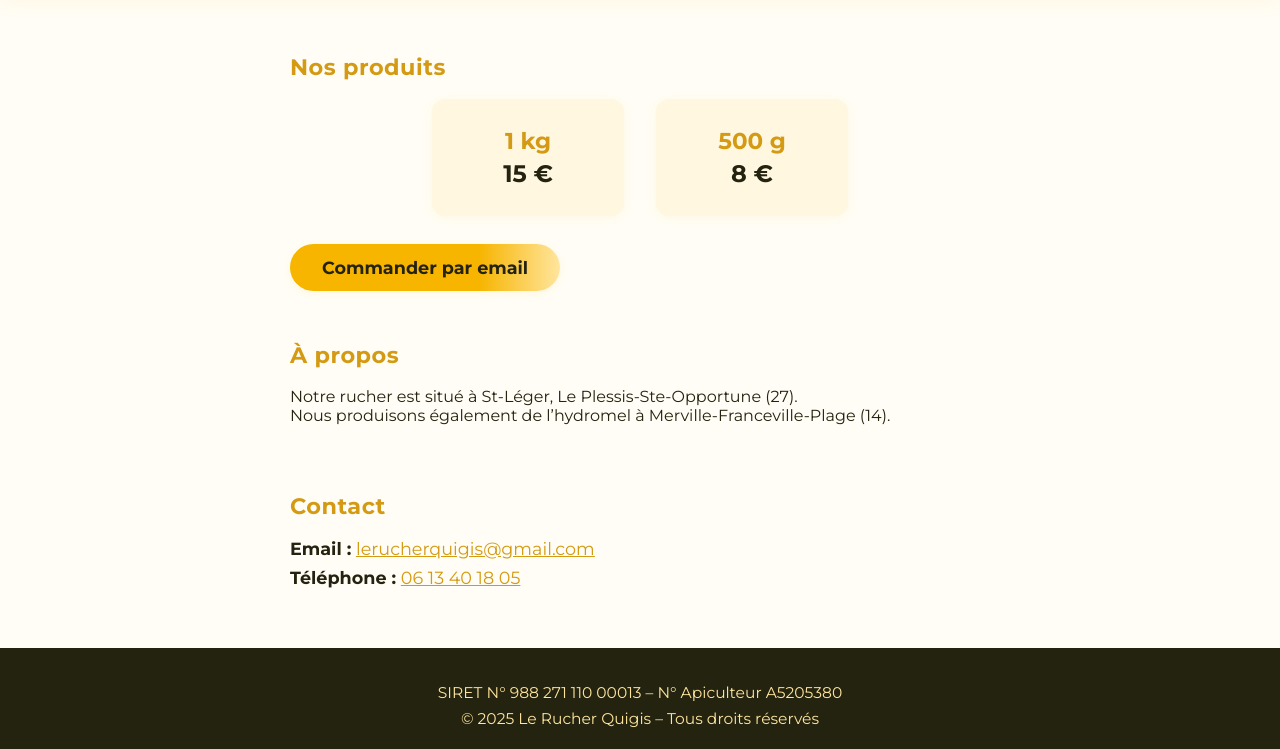
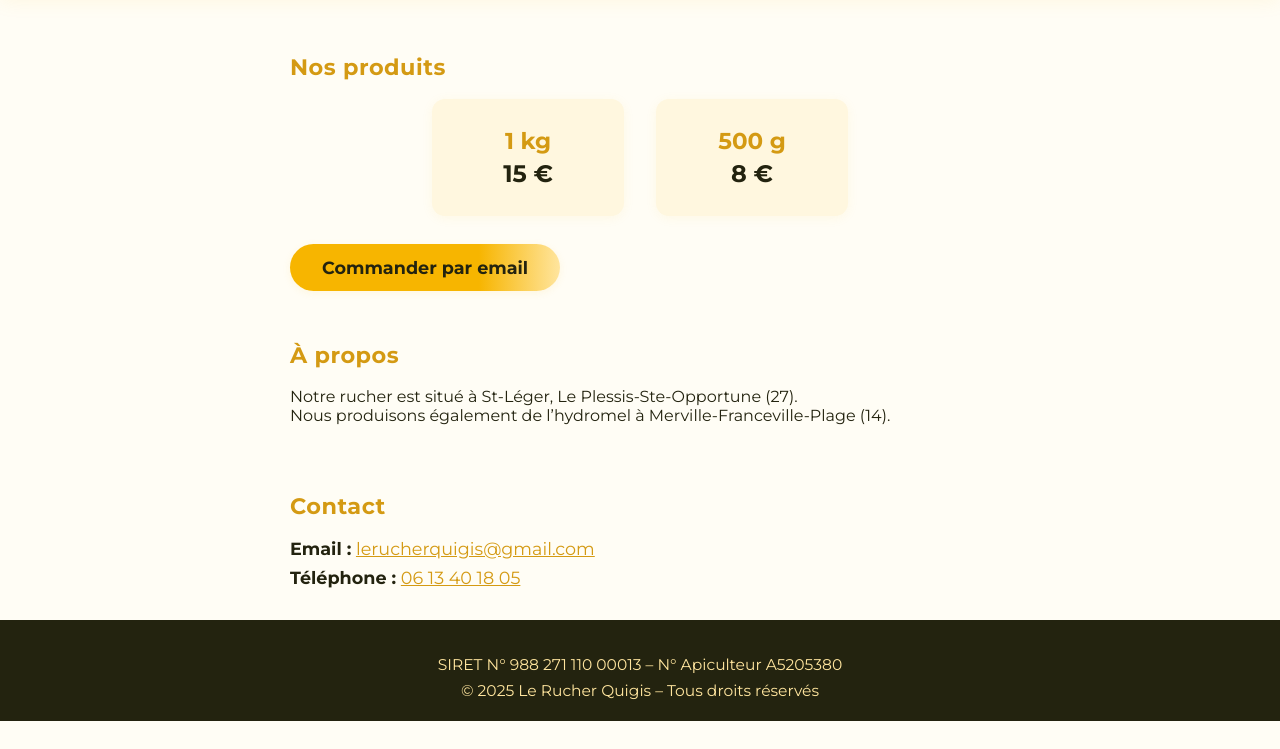
Before and after one commit to lerucherquigis/site, a plain HTML site: page index.html in a window 1280 px wide. Shown: the part 220-969 px from the top of the page. After the commit the page ends 941 px from the top, so only its background shows below. Drawn offline with Linux system fonts and the light colour scheme.

Commit message:
Update style.css

```diff
--- a/style.css
+++ b/style.css
@@ -148,7 +148,7 @@ footer {
   text-align: center;
   padding: 28px 10px 14px 10px;
   font-size: 0.97em;
-  margin-top: 28px;
+  flex-shrink: 0;
 }
 .footer-content p {
   margin: 7px 0;
```
